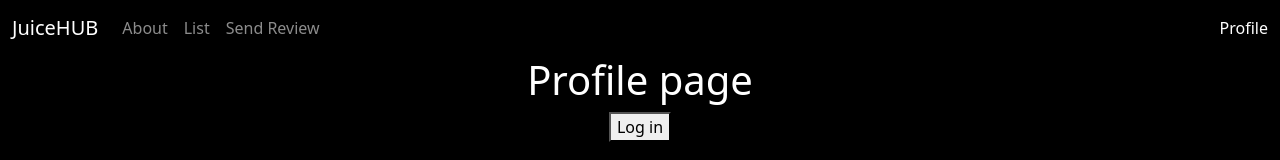
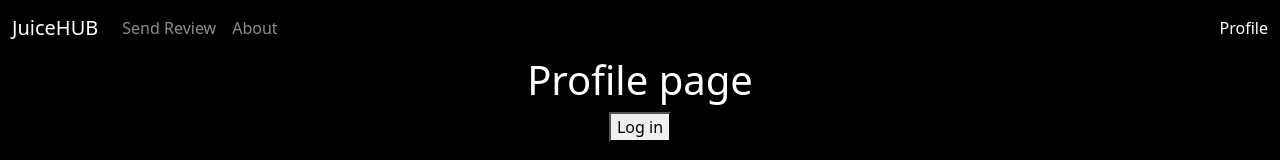
Before and after one commit to Saul999/JuiceHUB, a React (Vite) app in the folder frontend/: page /profile in a window 1280 px wide. Shown: the top 160 px of the page. Built offline with nearby package versions, Linux system fonts and the light colour scheme; no server answers.

Commit message:
Update navbar with functional pages

```diff
--- a/frontend/src/components/NavBar.tsx
+++ b/frontend/src/components/NavBar.tsx
@@ -20,9 +20,9 @@ const NavBar = () => {
               style={{ maxHeight: "100px" }}
               navbarScroll
             >
+              <Nav.Link href="/songs/:SongId/send-review">Send Review</Nav.Link>
               <Nav.Link href="/about">About</Nav.Link>
-              <Nav.Link href="/list">List</Nav.Link>
-              <Nav.Link href="/songs/:SongId/send-review">Send Review</Nav.Link>
+              {/* <Nav.Link href="/"></Nav.Link> */}
             </Nav>
             <Nav.Link className="white" href="/profile">
               Profile
```
